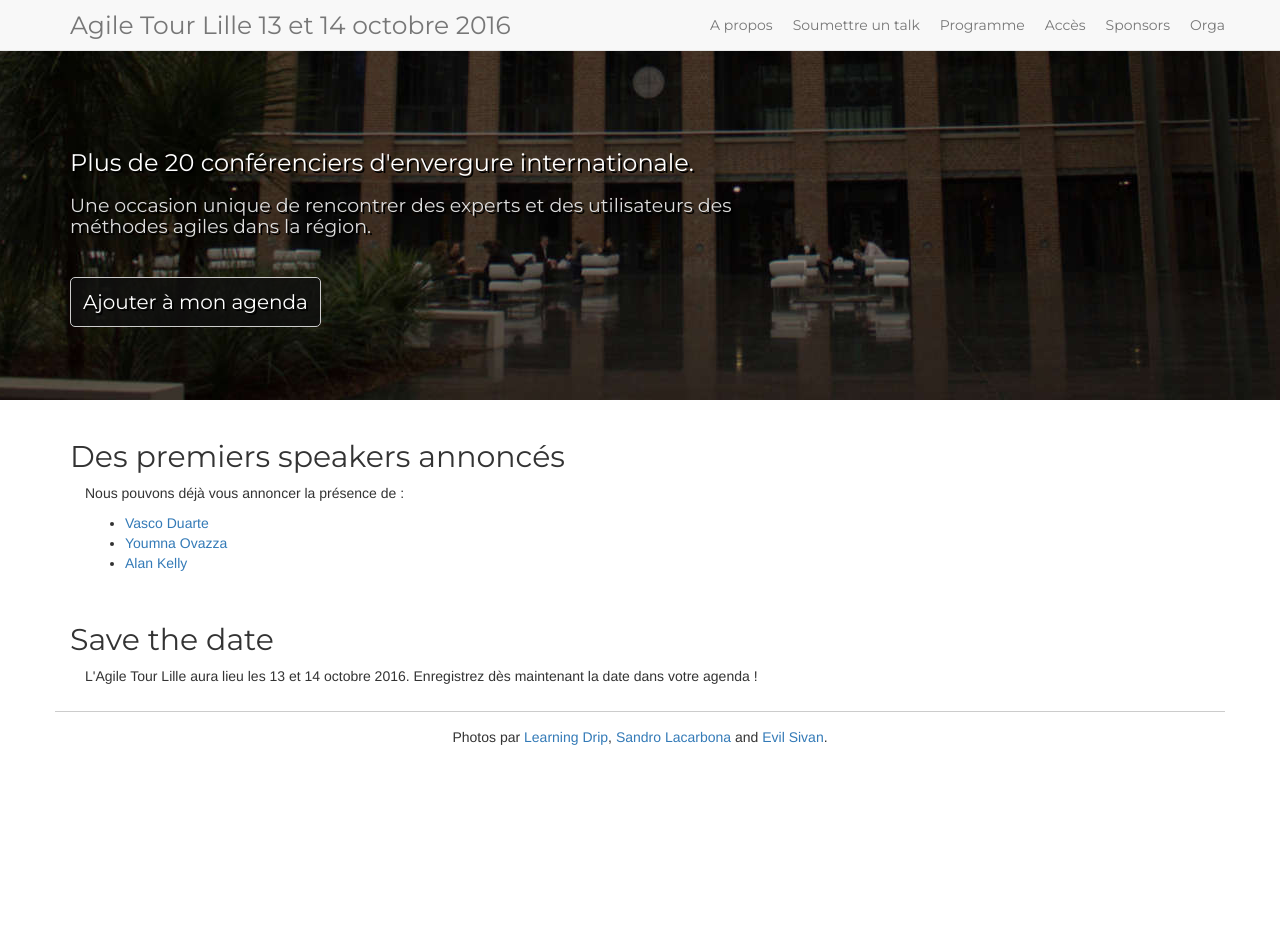
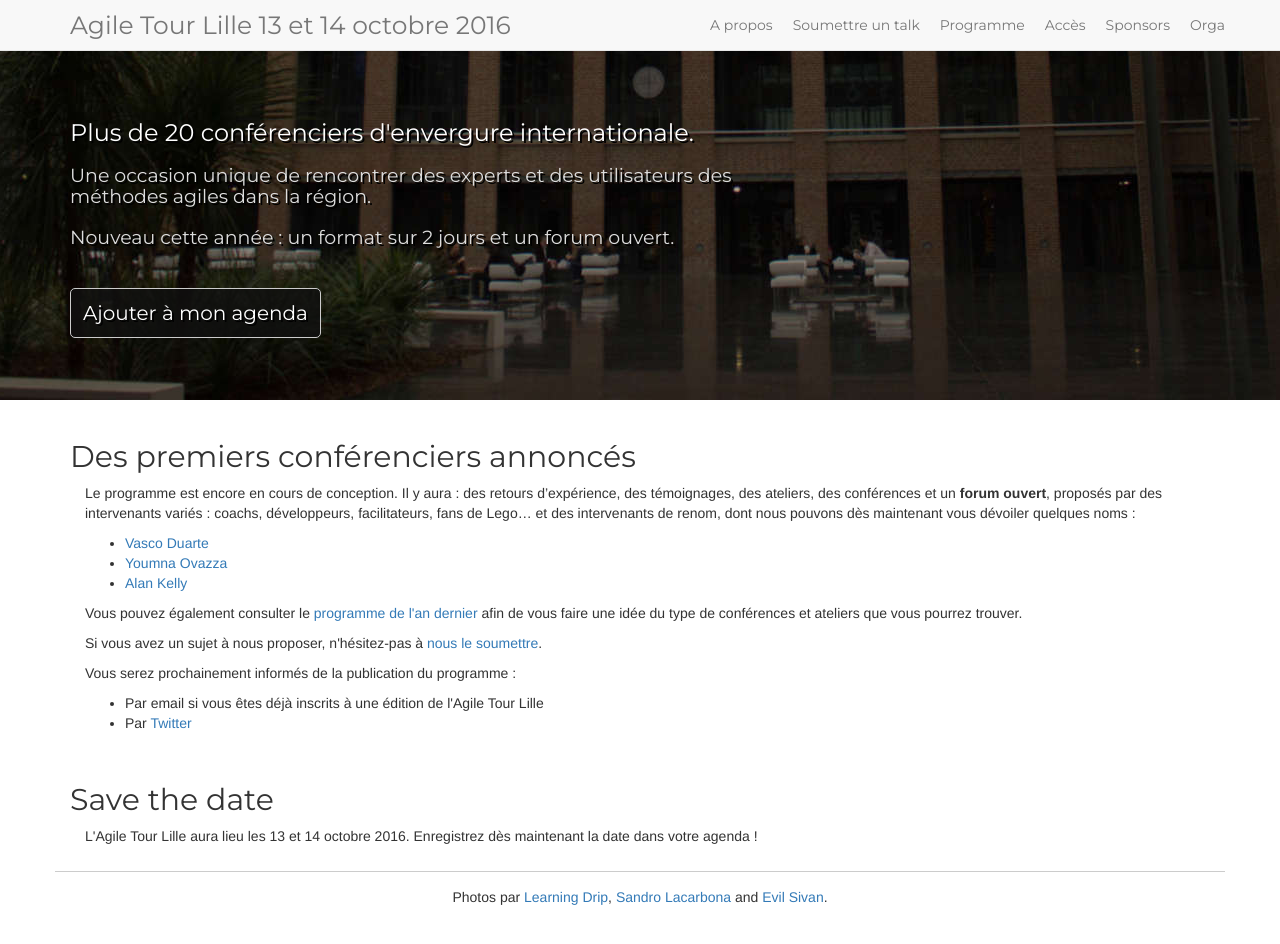
Before and after one commit to jak78/agile-tour-lille-2017, a Jekyll site: the page built from index.html, in a window 1280 px wide and 947 px high. Shown: the top 944 px of the window. Built offline with Jekyll 4.4.1, drawn with Linux system fonts in a browser that asks for light colours; nearby versions of some CDN libraries.

Commit message:
add news on home

```diff
--- a/_sass/_home.scss
+++ b/_sass/_home.scss
@@ -47,7 +47,7 @@
       color: #ddd;
       text-shadow: 2px 2px #000;
     }
-    padding-top: 130px;
+    padding-top: 100px;
 
     height: 400px;
     background-image: url(../img/bg.jpg);
--- a/index.html
+++ b/index.html
@@ -9,6 +9,7 @@
                 <div class="col-md-8">
                     <h1>Plus de 20 conférenciers d'envergure internationale.</h1>
                     <h2>Une occasion unique de rencontrer des experts et des utilisateurs des méthodes agiles dans la région.</h2>
+                    <h2>Nouveau cette année : un format sur 2 jours et un forum ouvert.</h2>
                     <div class="call-to-action">
                         <a href="/agiletour-lille.ics">Ajouter à mon agenda</a>
                     </div>
@@ -19,14 +20,30 @@
 </div>
 
 <div class="container slots">
-    <h2>Des premiers speakers annoncés</h2>
+    <h2>Des premiers conférenciers annoncés</h2>
     <div class="col-md-12 more">
-      <p>Nous pouvons déjà vous annoncer la présence de&nbsp;:</p>
-      <ul>
-        <li><a href="https://leanpub.com/u/duarte_vasco" target="_blank">Vasco Duarte</a></li>
-        <li><a href="https://www.mix-it.fr/member/speaker/5662" target="_blank">Youmna Ovazza</a></li>
-        <li><a href="http://www.allankelly.net/" target="_blank">Alan Kelly</a></li>
-      </ul>
+        <p>Le programme est encore en cours de conception. Il y aura : des retours d’expérience, des témoignages, des
+          ateliers, des conférences et un <strong>forum ouvert</strong>, proposés par des intervenants variés : coachs, développeurs,
+          facilitateurs, fans de Lego… et des intervenants de renom, dont nous pouvons dès maintenant vous dévoiler quelques
+          noms&nbsp;:</p>
+        <ul>
+          <li><a href="https://leanpub.com/u/duarte_vasco" target="_blank">Vasco Duarte</a></li>
+          <li><a href="https://www.mix-it.fr/member/speaker/5662" target="_blank">Youmna Ovazza</a></li>
+          <li><a href="http://www.allankelly.net/" target="_blank">Alan Kelly</a></li>
+        </ul>
+        <p>Vous pouvez également consulter le <a href="http://2015.agiletour-lille.org/programme">programme de l'an
+          dernier</a>
+          afin de vous faire une idée du type de conférences et ateliers que vous pourrez trouver.</p>
+        <p>Si vous avez un sujet à nous proposer, n'hésitez-pas à
+          <a
+            href="https://docs.google.com/a/octo.com/forms/d/e/1FAIpQLSeWu3-YhP3Z6oau0ddnWZCgPjzzbRJ6Oft5R5oK95OMMAnpAw/viewform"
+            target="_blank">nous le soumettre</a>.
+        </p>
+        <p>Vous serez prochainement informés de la publication du programme :</p>
+        <ul>
+          <li>Par email si vous êtes déjà inscrits à une édition de l'Agile Tour Lille</li>
+          <li>Par <a href="https://twitter.com/NordAgile">Twitter</a></li>
+        </ul>
     </div>
 </div>
 <div class="container slots">
```
Also changed, not shown: page-programme.html (+14 -9 lines).
